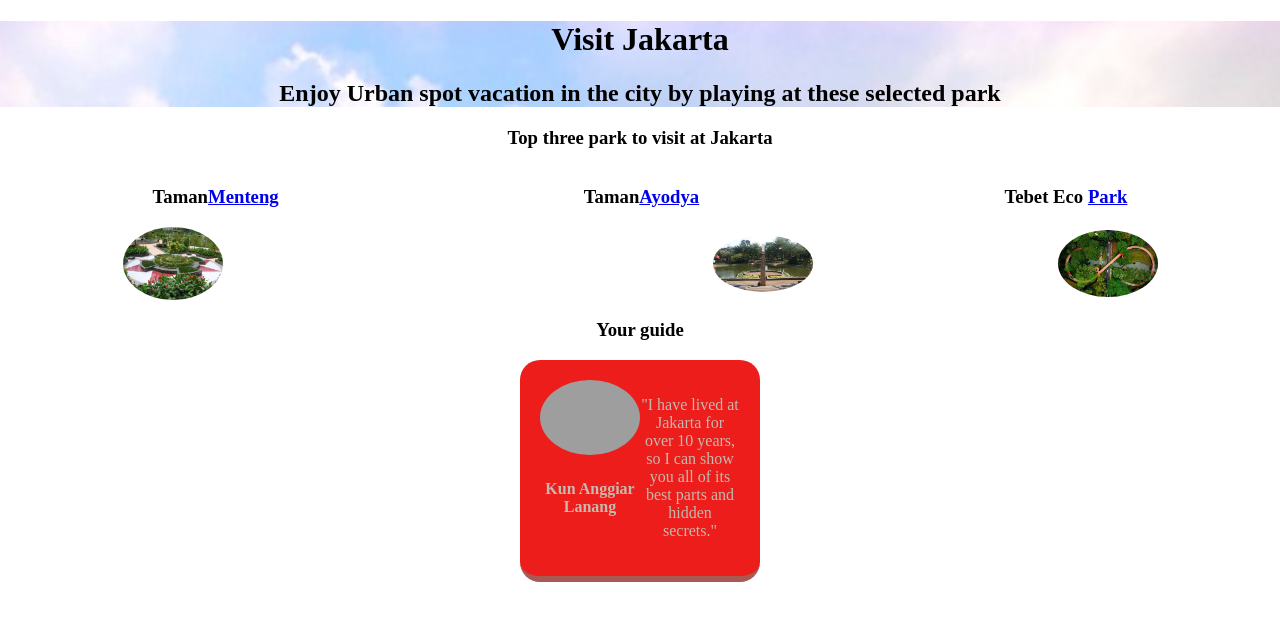
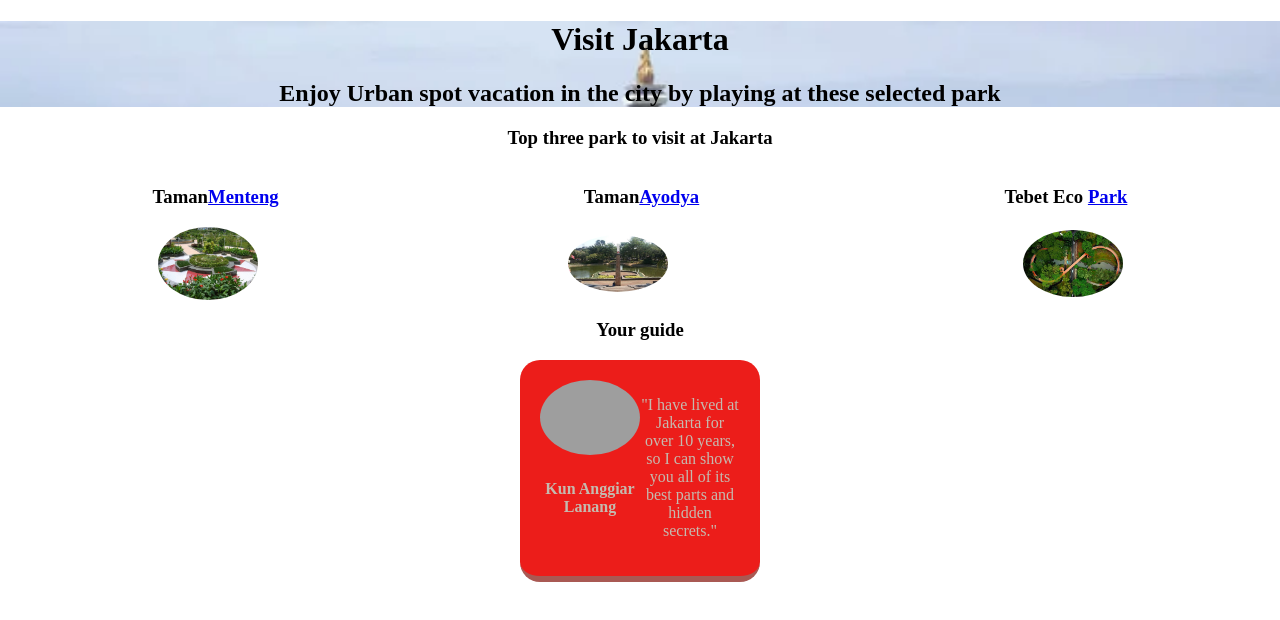
Before and after one commit to kun7/hometown-page, a plain HTML site: page index.html in a window 1280 px wide. Drawn offline with Linux system fonts and the light colour scheme; grey boxes are pictures that could not be loaded.

Commit message:
aligning the picture

```diff
--- a/index.html
+++ b/index.html
@@ -19,10 +19,10 @@
                 <h3>Tebet Eco <a href="https://www.idntimes.com/travel/destination/ika-larasati-1/potret-tebet-eco-park-c1c2/9"> Park </a></h3>
             </div>
             <div id="activities">
-                <img src="images/Taman_Menteng.jpg" >
+                <img class="tamenteng" src="images/Taman_Menteng.jpg" >
                 <p></p>
-                <img src="images/taman-ayodya-jakarta_20150803_161230.jpg" >
-                <img src="images/tebetecopark.jpeg" >
+                <img class="tamdya" src="images/taman-ayodya-jakarta_20150803_161230.jpg" >
+                <img class="tebco" src="images/tebetecopark.jpeg" >
             </div>
         </div>
 
--- a/styles.css
+++ b/styles.css
@@ -3,7 +3,7 @@
     text-align: center;
 }
 .hero{
-    background-image: url("images/jakarta.jpg");
+    background-image: url("images/jakarta.webp");
     background-repeat: no-repeat;
     background-size: cover;
 }
@@ -42,3 +42,19 @@ img {
     50%  {background-color: #E60201;}
     100% {background-color: #34A498;}
 }
+
+.tamenteng {
+    margin-left: 80px;
+}
+
+.tamdya {
+    margin-right: 200px;
+}
+
+.tebco{
+    margin-right: 80px;
+}
+
+h3:hover {
+    color:#2B3137;
+}
```
Also changed, not shown: images/jakarta.webp (added).
